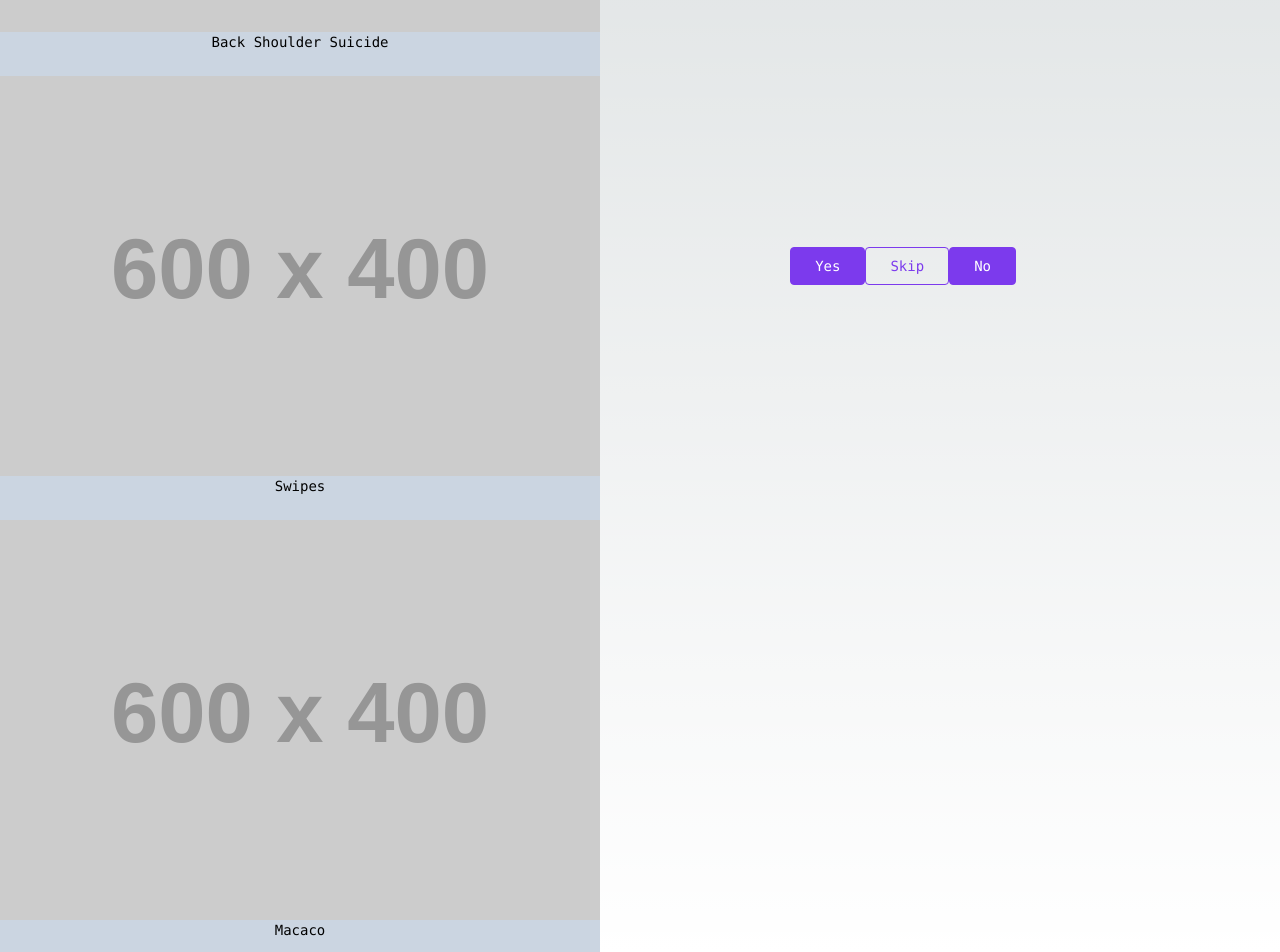
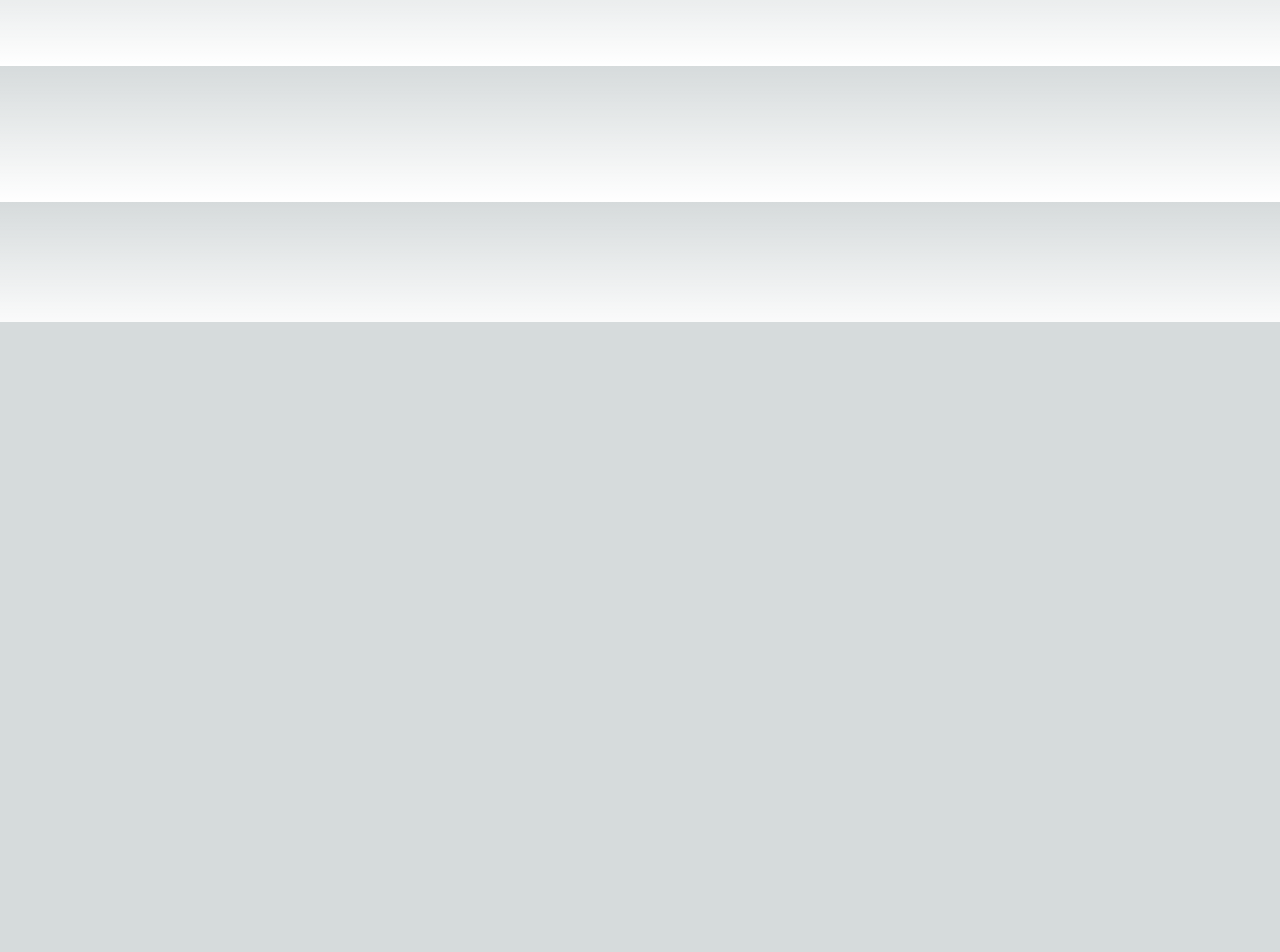
Before and after one commit to volaix/breakdancedb, a Next.js app: page / in a window 1280 px wide. Shown: the part 478-1430 px from the top of the page. After the commit the page ends 800 px from the top, so only its background shows below. Built offline with nearby package versions, Linux system fonts and the light colour scheme.

Commit message:
flows are updated from localstorage now

```diff
--- a/src/app/page.tsx
+++ b/src/app/page.tsx
@@ -1,6 +1,5 @@
 'use client'
 // @format
-import moveListExample from '@/db/moveListExample.json'
 import Header from './Header'
 import Move from './Move'
 import {useState, useEffect} from 'react'
@@ -10,41 +9,39 @@ const getRandomItem = (items: string[]) =>
   items[Math.floor(Math.random() * items.length)]
 
 const Home = () => {
-  let accessToLocalStorage: boolean = typeof window !== 'undefined'
-
-  //check access to localStorage.FLOWS
-  let hasLocalStorageMoves: boolean = false
-  if (accessToLocalStorage) {
-    hasLocalStorageMoves = !!localStorage.getItem(localStorageKeys.ALLMOVES)
-  }
-
-  //moves refer to "all the moves"
-  const [moves, setMoves] = useState(
-    hasLocalStorageMoves
-      ? localStorage.getItem(localStorageKeys.ALLMOVES)
-      : moveListExample,
-  )
-
+  const [accessToLocalStorage, setAccessToLocalStorage] = useState(false)
+  const [userMoves, setUserMoves] = useState([])
   //learning refers to "what will be displayed"
   const [learning, setLearning] = useState(null)
 
+  useEffect(() => {
+    setAccessToLocalStorage(typeof window !== 'undefined')
+  }, [])
+
+  //Populate existing moves
+  useEffect(() => {
+    if (
+      accessToLocalStorage &&
+      !!localStorage.getItem(localStorageKeys.USERMOVES)
+    ) {
+      setUserMoves(JSON.parse(localStorage.getItem(localStorageKeys.USERMOVES)))
+    }
+  }, [accessToLocalStorage])
+
   const setLearningToRandom = () => {
     setLearning({
-      entryMove: getRandomItem(moves),
-      keyMove: getRandomItem(moves),
-      exitMove: getRandomItem(moves),
+      entryMove: getRandomItem(userMoves),
+      keyMove: getRandomItem(userMoves),
+      exitMove: getRandomItem(userMoves),
     })
   }
 
   //on mount setLearning
-  useEffect(
-    () => {
-      console.log('moves', moves)
-      //TODO: Learn moves according to algorithm
-      setLearningToRandom()
-    },
-    [moves],
-  )
+  useEffect(() => {
+    console.log('moves', userMoves)
+    //TODO: Learn moves according to algorithm
+    setLearningToRandom()
+  }, [userMoves])
 
   const saveToLocalStorage = () => {
     console.log('updating localStorage')
@@ -78,6 +75,7 @@ const Home = () => {
     //TODO: Delete entry if you have it in flows
   }
 
+  const displayMoves = learning && userMoves.length > 0
   return (
     <main>
       <Header />
@@ -85,12 +83,15 @@ const Home = () => {
         className="z-10
    w-full max-w-5xl items-center justify-between font-mono text-sm lg:flex">
         <div className="mt-10">
-          {learning && (
+          {displayMoves && (
             <>
               <Move move={learning['entryMove']} />
               <Move move={learning['keyMove']} />
               <Move move={learning['exitMove']} />
             </>
+          )}
+          {displayMoves || (
+            <div>please add your moves or import move db here</div>
           )}
         </div>
         <div className="py-5 px-2 flex justify-evenly">
```
